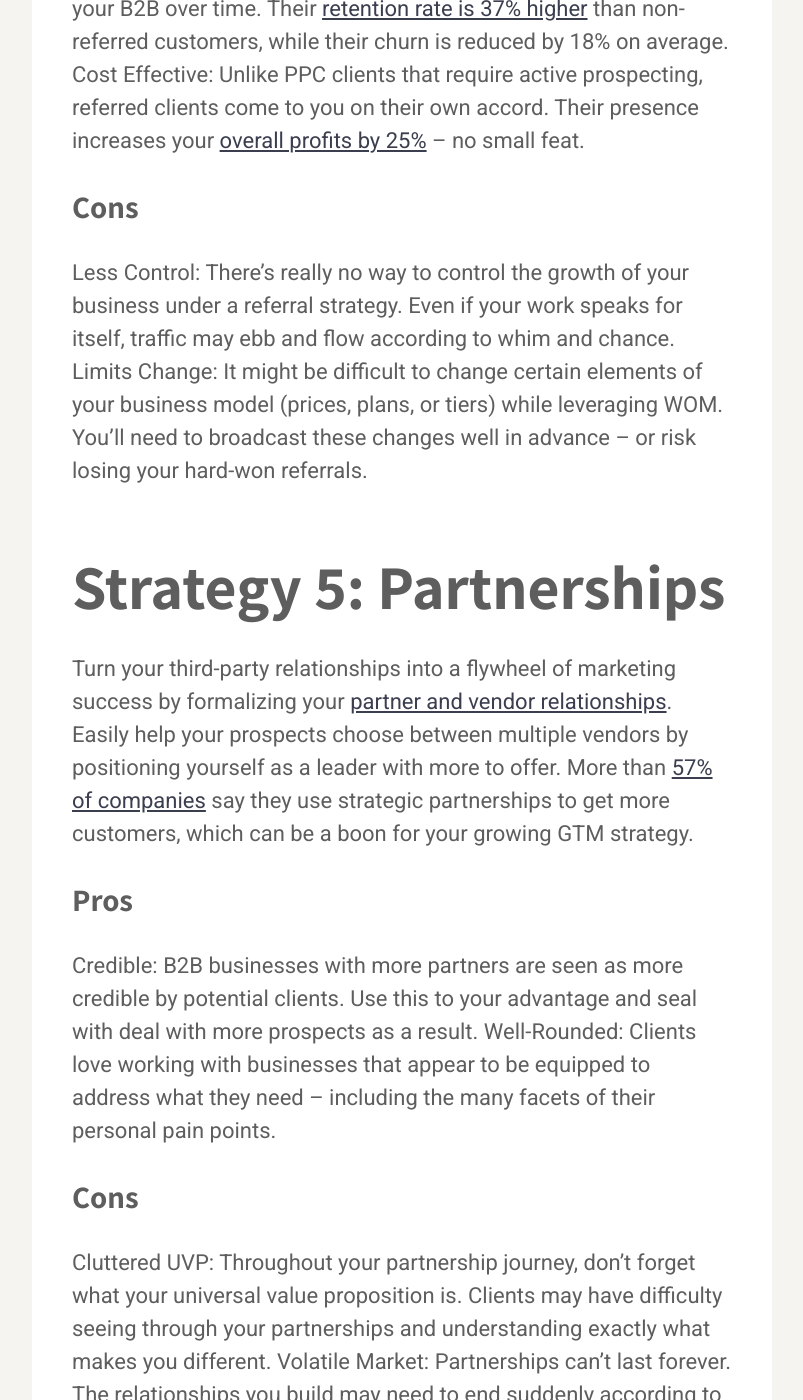
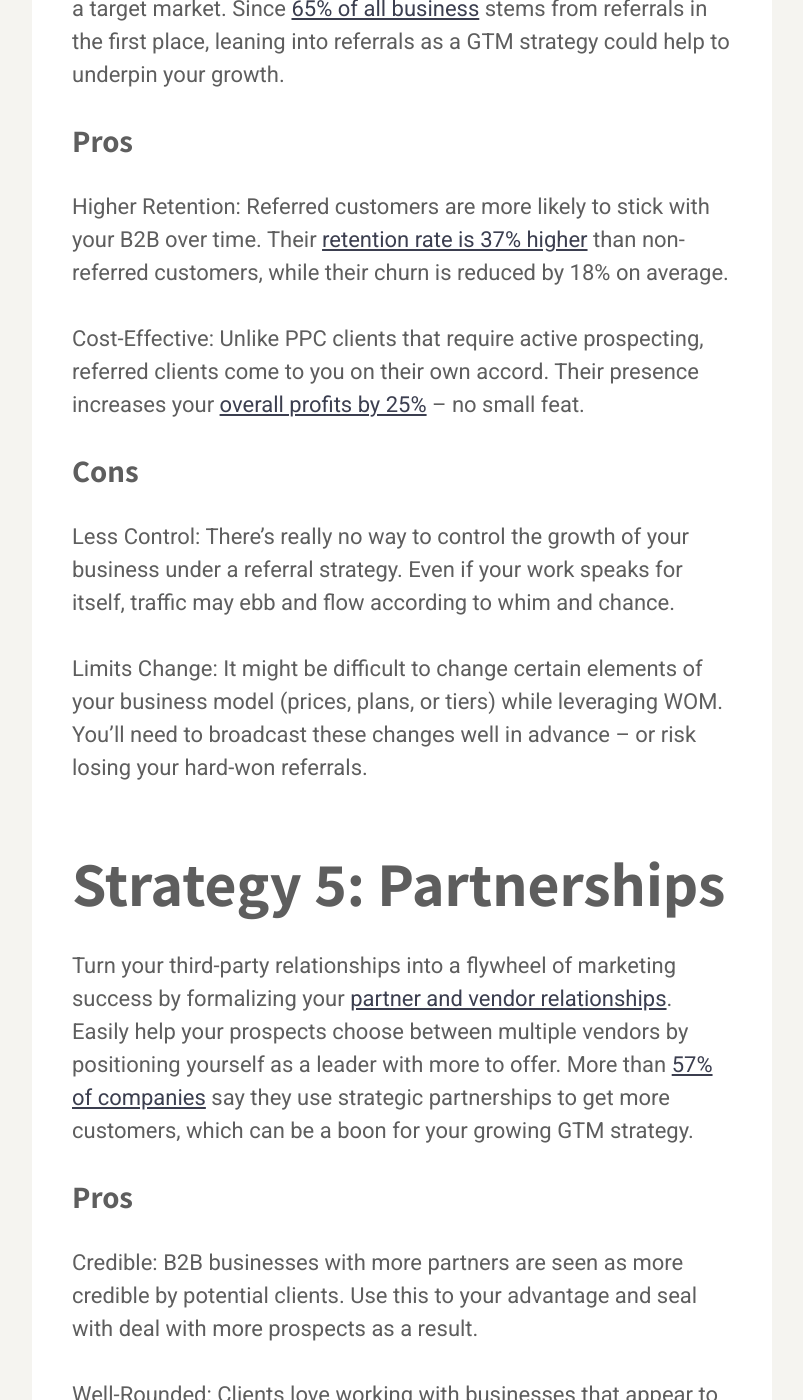
Before and after one commit to karllhughes/learn, a Jekyll site: the page built from _posts/2022-05-24-5-successful-b2b-go-to-market-strategies-explained.md, in a window 1280 px wide and 1400 px high, scrolled down 5612 px. Shown: the whole window, without its empty margins (238-1041 px from the left). Built offline with Jekyll 4.4.1, drawn with Linux system fonts in a browser that asks for light colours; a script that is not in the unit is left out; some of the changed text lies outside the part shown.

Commit message:
Update Posts “2022-05-24-5-successful-b2b-go-to-market-strategies-explained”

```diff
--- a/_posts/2022-05-24-5-successful-b2b-go-to-market-strategies-explained.md
+++ b/_posts/2022-05-24-5-successful-b2b-go-to-market-strategies-explained.md
@@ -27,14 +27,11 @@
 
 Long-Term Value: Content continuously generates value. Older posts can be regularly updated to provide additional reach and relevance.
 
-
 Low Cost: Content is one of the most affordable types of marketing material to create, especially written blogs or articles.
 
 ### Cons
 
 Slow To Start: It may be difficult to delegate writing tasks to pre-existing members of your team, especially if you’re currently working on scaling a business. It may take several months to create a calendar along with ready-to-post content.
-
-
 
 Requires Depth: Good content writing requires specialized knowledge and writers. You may need to hire a freelancer or agency such as [Draft.dev](https://draft.dev/) to create material at scale.
 
@@ -45,11 +42,13 @@
 ### Pros
 
 Visible: You can start seeing the results of your paid ads almost immediately, sometimes [within two weeks or less](https://www.chatterbuzzmedia.com/blog/how-long-does-it-take-google-ads-to-work-and-how-does-it-work/#:~:text=Each%20time%20an%20optimization%20change,take%20about%201%2D2%20weeks). This is very different from content, which may take time to show measurable returns.
+
 Easily Measurable: It’s much easier to track the KPIs of a PPC campaign than a content campaign. If you want growth that’s simple to keep tabs on, this might be the right GTM strategy for you.
 
 ### Cons
 
 Expensive: Paid ads might get pricey after a time. Expect to pay up to [$10,000 in monthly revenue](https://www.webfx.com/digital-advertising/pricing/how-much-does-it-cost-to-advertise-online/)  just for PPC.
+
 Short-Term: Your ads are only relevant for a certain amount of time. Unlike content, they will eventually grow stale and age out of the marketplace.
 
 ## Strategy 3: Sales And Cold Outreach
@@ -61,11 +60,13 @@
 ### Pros
 
 Great Networking: Even if your email isn’t a good fit for one person, it may be worth forwarding to another person in the recipient’s network. This boosts [reach and awareness](https://ninestonemarketing.com/benefits-of-cold-email/) among a niche group, and presents your product to the largest possible audience.
+
 Stronger Personalization: Cold calls and emails are great candidates for personalization. Write specifically to individual pain points, professions, industry type, and more. Remember: the more personalized emails are, the most likely they will be opened.
 
 ### Cons
 
 Additional Training: In order to keep your sales teams on the same page, additional training may be necessary. Create guidepost documentation and host regular meetings to keep everyone coordinated and in sync.
+
 Smaller Growth: While still relevant, the success rate of cold outreach is far less viable than other strategies. [Less than 24% of cold emails](https://neilpatel.com/blog/cold-outreach-sucks-fix/) are ever opened, with an average [response rate of 1% to 5%](https://www.gmass.co/blog/average-cold-email-response-rate/).
 
 ## Strategy 4: Referrals
@@ -89,11 +92,13 @@
 ### Pros
 
 Credible: B2B businesses with more partners are seen as more credible by potential clients. Use this to your advantage and seal with deal with more prospects as a result.
+
 Well-Rounded: Clients love working with businesses that appear to be equipped to address what they need – including the many facets of their personal pain points.
 
 ### Cons
 
 Cluttered UVP: Throughout your partnership journey, don’t forget what your universal value proposition is. Clients may have difficulty seeing through your partnerships and understanding exactly what makes you different.
+
 Volatile Market: Partnerships can’t last forever. The relationships you build may need to end suddenly according to changing needs, which might effect your GTM strategy. Today, [70% of business partnerships](https://www.thebalancesmb.com/why-business-partnerships-fail-4107045) fail in the marketplace.
 
 ## Picking The Right Go-To-Market Strategy
@@ -102,9 +107,9 @@
 
 When the time comes to pick a B2B strategy, ask yourself:
 
-How much growth can you actually handle? Does the GTM strategy you have in mind have a contingency plan for this?
-Is the growth strategy actually scalable for your industry? When the time comes to grow, will you have everything you need to get going?
-What kind of resources will you need to kick start your growth strategy? Is there anything in particular you need to establish beforehand?
+* How much growth can you actually handle? Does the GTM strategy you have in mind have a contingency plan for this?
+* Is the growth strategy actually scalable for your industry? When the time comes to grow, will you have everything you need to get going?
+* What kind of resources will you need to kick start your growth strategy? Is there anything in particular you need to establish beforehand?
 
 The road to choosing a go-to-market strategy can be a long one, and deserves a lot more time and energy than just reading a single article. Definitely dig into other relevant resources, and have a good chat with the other members of your team.
 
```
Also changed, not shown: other parts of _posts/2022-05-24-5-successful-b2b-go-to-market-strategies-explained.md (+3 -1 lines).
